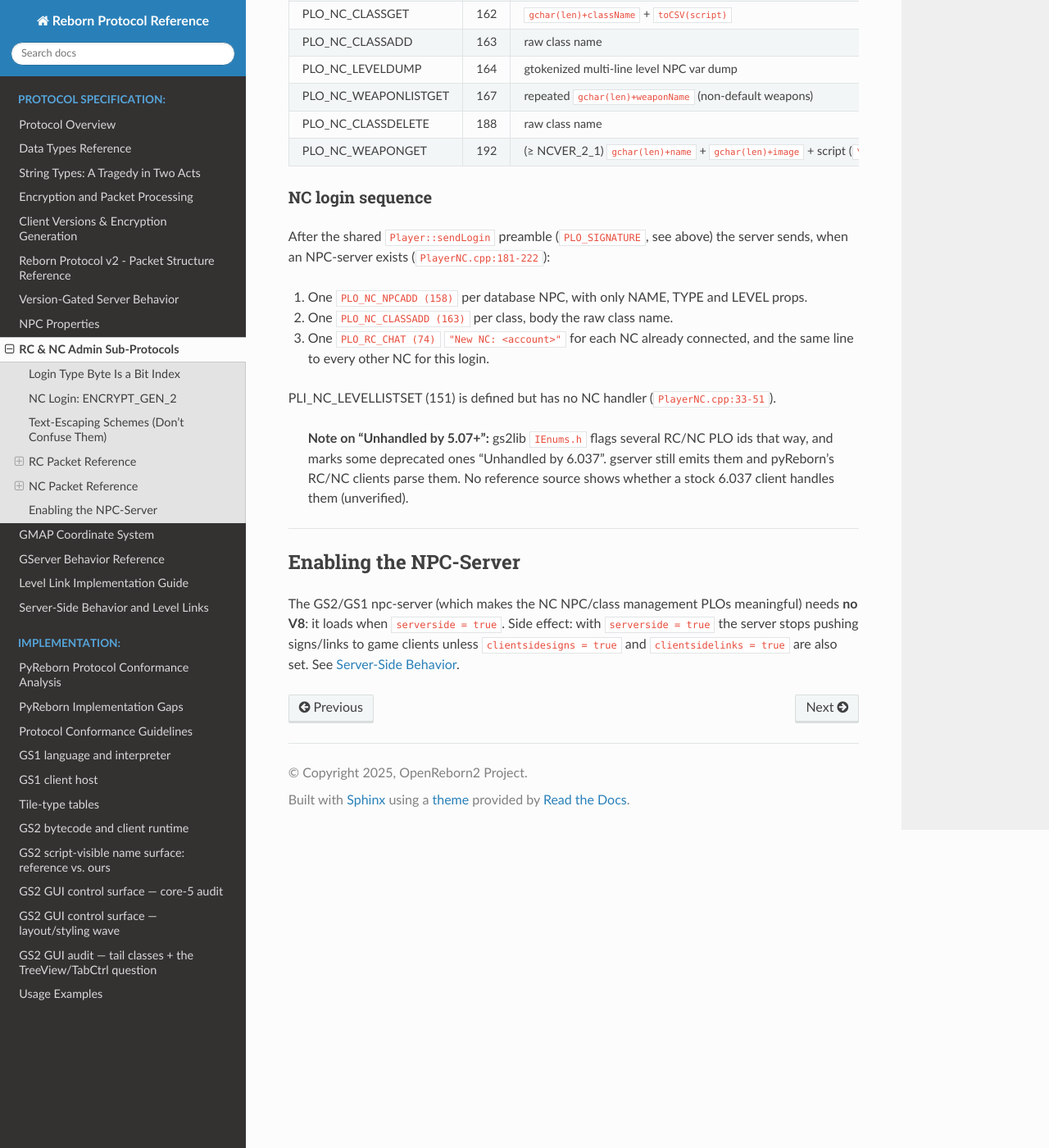
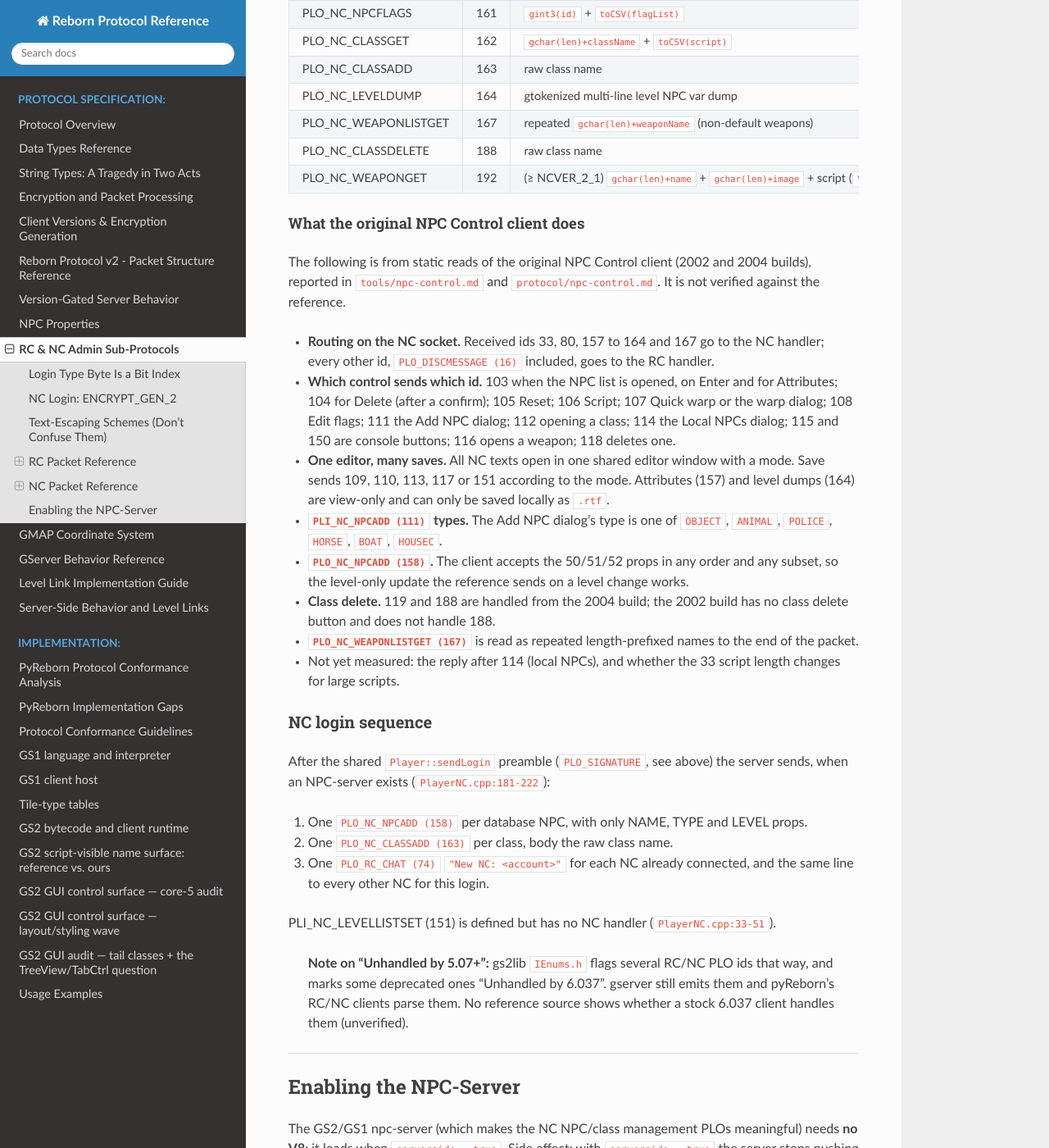
Before and after one commit to hosler/reborn-protocol-docs, a Sphinx documentation site: the page built from docs/protocol/rc-nc-protocols.md, in a window 1280 px wide and 1400 px high, scrolled down 8382 px. Shown: the whole window at 82% size. Built offline with Sphinx 7.4.7 and the Read the Docs theme 3.1.0, drawn with Linux system fonts in a browser that asks for light colours; some of the changed text lies outside the part shown.

Commit message:
NC: what the original NPC Control client sends and how it routes replies
Co-Authored-By: Claude Opus 5.5 <noreply@anthropic.com>
Claude-Session: https://claude.ai/code/session_01UG2Sqj3AfdfVRC86AzKWQa

```diff
--- a/docs/protocol/rc-nc-protocols.md
+++ b/docs/protocol/rc-nc-protocols.md
@@ -279,6 +279,7 @@ NPC ids are GINT3 everywhere.
 | PLI_NC_WEAPONDELETE | 118 | raw weapon name |
 | PLI_NC_CLASSDELETE | 119 | raw class name |
 | PLI_NC_LEVELLISTGET | 150 | empty |
+| PLI_NC_LEVELLISTSET | 151 | the edited level list (sent by the NPC Control client's level-list editor) |
 
 ### NC — PLO (server → client)
 
@@ -297,6 +298,31 @@ NPC ids are GINT3 everywhere.
 | PLO_NC_WEAPONLISTGET | 167 | repeated `gchar(len)+weaponName` (non-default weapons) |
 | PLO_NC_CLASSDELETE | 188 | raw class name |
 | PLO_NC_WEAPONGET | 192 | (≥ NCVER_2_1) `gchar(len)+name` + `gchar(len)+image` + script (`\n`→`\xa7`) |
+
+#### What the original NPC Control client does
+
+The following is from static reads of the original NPC Control client (2002 and 2004 builds),
+reported in [`tools/npc-control.md`](https://github.com/squirelworks/Graal_analysis/blob/main/tools/npc-control.md) and [`protocol/npc-control.md`](https://github.com/squirelworks/Graal_analysis/blob/main/protocol/npc-control.md). It is not verified against the reference.
+
+- **Routing on the NC socket.** Received ids 33, 80, 157 to 164 and 167 go to the NC handler;
+  every other id, `PLO_DISCMESSAGE (16)` included, goes to the RC handler.
+- **Which control sends which id.** 103 when the NPC list is opened, on Enter and for
+  Attributes; 104 for Delete (after a confirm); 105 Reset; 106 Script; 107 Quick warp or the
+  warp dialog; 108 Edit flags; 111 the Add NPC dialog; 112 opening a class; 114 the Local NPCs
+  dialog; 115 and 150 are console buttons; 116 opens a weapon; 118 deletes one.
+- **One editor, many saves.** All NC texts open in one shared editor window with a mode.
+  Save sends 109, 110, 113, 117 or 151 according to the mode. Attributes (157) and level dumps
+  (164) are view-only and can only be saved locally as `.rtf`.
+- **`PLI_NC_NPCADD (111)` types.** The Add NPC dialog's type is one of `OBJECT`, `ANIMAL`,
+  `POLICE`, `HORSE`, `BOAT`, `HOUSEC`.
+- **`PLO_NC_NPCADD (158)`.** The client accepts the 50/51/52 props in any order and any subset,
+  so the level-only update the reference sends on a level change works.
+- **Class delete.** 119 and 188 are handled from the 2004 build; the 2002 build has no class
+  delete button and does not handle 188.
+- **`PLO_NC_WEAPONLISTGET (167)`** is read as repeated length-prefixed names to the end of the
+  packet.
+- Not yet measured: the reply after 114 (local NPCs), and whether the 33 script length
+  changes for large scripts.
 
 ### NC login sequence
 
```
